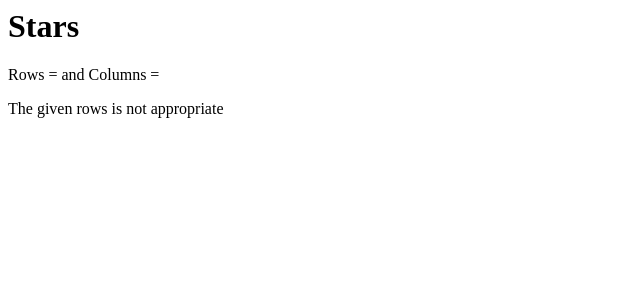
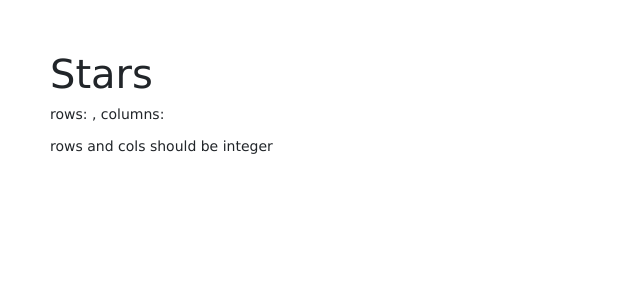
Before and after one commit to vinod540/wab56nellore, a Node server app: page /stars/ in a window 1280 px wide. Shown: the top 300 px of the page, without its empty margins (0-640 px from the left). Run offline with Node 20, Linux system fonts and the light colour scheme.

Commit message:
Display the output data with rows and columns

```diff
--- a/views/stars.pug
+++ b/views/stars.pug
@@ -1,22 +1,22 @@
+extends layout
+
 block content
     h1= title
-    p Rows = #{query.rows} and Columns = #{query.cols}
-       -
-        rows= Number(query.rows)
-        col= Number(query.cols)
-    if !Number.isInteger(rows)
-        p The given rows is not appropriate
-    else if !Number.isInteger(col)
-        p The given column is not appropriate
-    else if rows < 0 || rows > 5
-        p The given rows should be in the range from 1 to 4
-    else if col < 0 || col > 5
-        p The given column should be in the range from 1 to 4
+
+    p rows: #{query.rows}, columns: #{query.cols}
+        - let rows = Number(query.rows)
+        - let cols = Number(query.cols)
+    if !Number.isInteger(rows) || !Number.isInteger(cols)
+        p rows and cols should be integer
+    else if rows>4 || rows<0
+        p rows should be range 0 to 4
+    else if cols>4 || cols<0
+        p cols should be range 0 to 4
     else
-       table
-            - for(let i=0; i<rows; i++) {
-               tr
-                 - for(let k=i; k<col+i; k++) {
-                     td= k
-                 -}
+        table#outer
+            - for(let i=0; i<3; i++) {
+                tr#middle
+                    - for(let j=i; j<4; j++) {
+                        td #{j}
+                    - }
             - }
```
